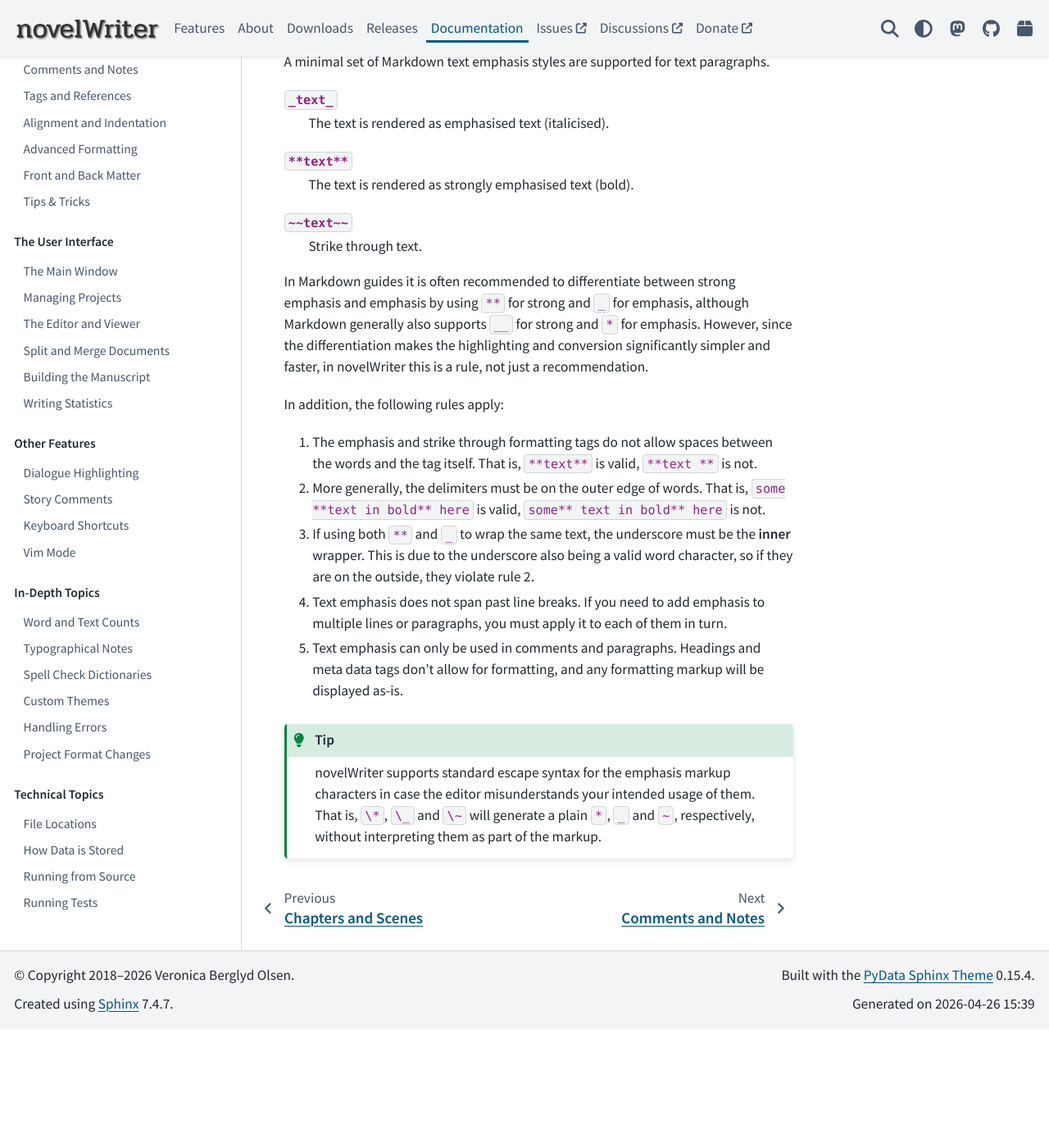
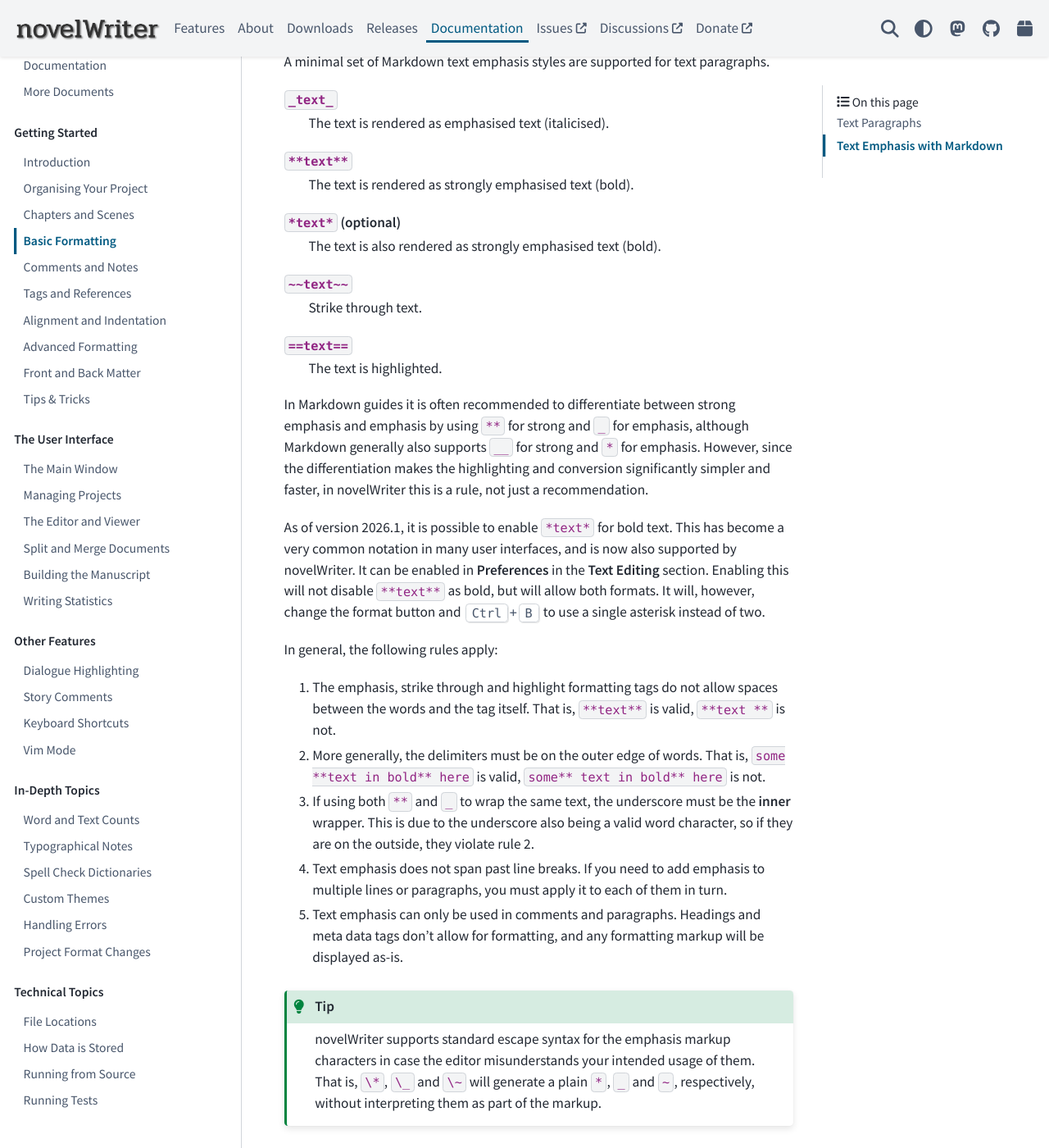
Before and after one commit to vkbo/novelWriter.io, a Sphinx documentation site: the page built from source/docs/usage/basic_formatting.rst, in a window 1280 px wide and 1400 px high, scrolled down 1169 px. Shown: the whole window at 82% size. Built offline with Sphinx 7.4.7 and the PyData theme 0.15.4, drawn with Linux system fonts in a browser that asks for light colours; before the commit the page ends 2424 px from its top, so only the background shows below that.

Commit message:
Update docs

```diff
--- a/source/docs/technical/tests.rst
+++ b/source/docs/technical/tests.rst
@@ -4,7 +4,7 @@
 Running Tests
 *************
 
-.. _uv: https://docs.astral.sh/uv/
+.. _pdm: https://pdm-project.org/
 
 The novelWriter source code is well covered by tests. The test framework used for the development
 is ``pytest`` with the use of an extension for Qt.
@@ -17,9 +17,9 @@
 
 .. code-block:: bash
 
-   uv run pytest
+   pdm run pytest
 
-This uses uv_. See below for manually installing dependencies using ``pip``.
+This uses pdm_. See below for manually installing dependencies using ``pip``.
 
 Since several of the tests involve opening up the novelWriter GUI, you may want to disable the GUI
 for the duration of the test run. Moving your mouse while the tests are running may otherwise
--- a/source/docs/usage/basic_formatting.rst
+++ b/source/docs/usage/basic_formatting.rst
@@ -64,8 +64,14 @@
 ``**text**``
    The text is rendered as strongly emphasised text (bold).
 
+``*text*`` (optional)
+   The text is also rendered as strongly emphasised text (bold).
+
 ``~~text~~``
    Strike through text.
+
+``==text==``
+   The text is highlighted.
 
 In Markdown guides it is often recommended to differentiate between strong emphasis and emphasis
 by using ``**`` for strong and ``_`` for emphasis, although Markdown generally also supports ``__``
@@ -73,10 +79,16 @@
 conversion significantly simpler and faster, in novelWriter this is a rule, not just a
 recommendation.
 
-In addition, the following rules apply:
+As of version 2026.1, it is possible to enable ``*text*`` for bold text. This has become a very
+common notation in many user interfaces, and is now also supported by novelWriter. It can be
+enabled in **Preferences** in the **Text Editing** section. Enabling this will not disable
+``**text**`` as bold, but will allow both formats. It will, however, change the format button and
+:kbd:`Ctrl+B` to use a single asterisk instead of two.
 
-1. The emphasis and strike through formatting tags do not allow spaces between the words and the
-   tag itself. That is, ``**text**`` is valid, ``**text **`` is not.
+In general, the following rules apply:
+
+1. The emphasis, strike through and highlight formatting tags do not allow spaces between the words
+   and the tag itself. That is, ``**text**`` is valid, ``**text **`` is not.
 2. More generally, the delimiters must be on the outer edge of words. That is, ``some **text in
    bold** here`` is valid, ``some** text in bold** here`` is not.
 3. If using both ``**`` and ``_`` to wrap the same text, the underscore must be the **inner**
--- a/source/more/index.rst
+++ b/source/more/index.rst
@@ -12,6 +12,7 @@
 
 A selection of PDF manuals are available here for download, including for earlier versions of novelWriter:
 
+| :download:`novelWriter-26.1.pdf`
 | :download:`novelWriter-2.8.pdf`
 | :download:`novelWriter-2.7.pdf`
 | :download:`novelWriter-2.6.pdf`
--- a/source/settings.json
+++ b/source/settings.json
@@ -1,3 +1,3 @@
 {
-  "docVersion": "2.8.2"
+  "docVersion": "26.1"
 }
```
Also changed, not shown: source/docs/features/shortcuts.rst (+22 -17 lines), source/docs/index.rst (+4 -4 lines), source/docs/technical/source.rst (+5 -5 lines), 1 other file.
